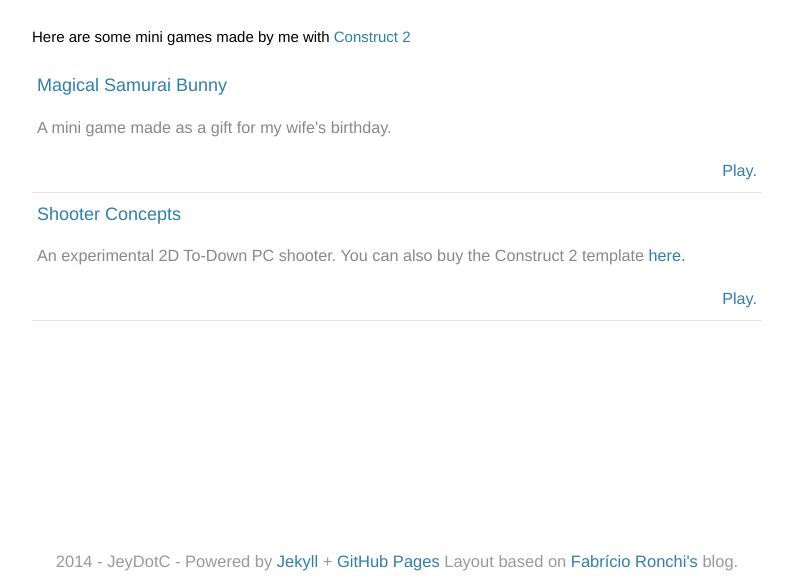
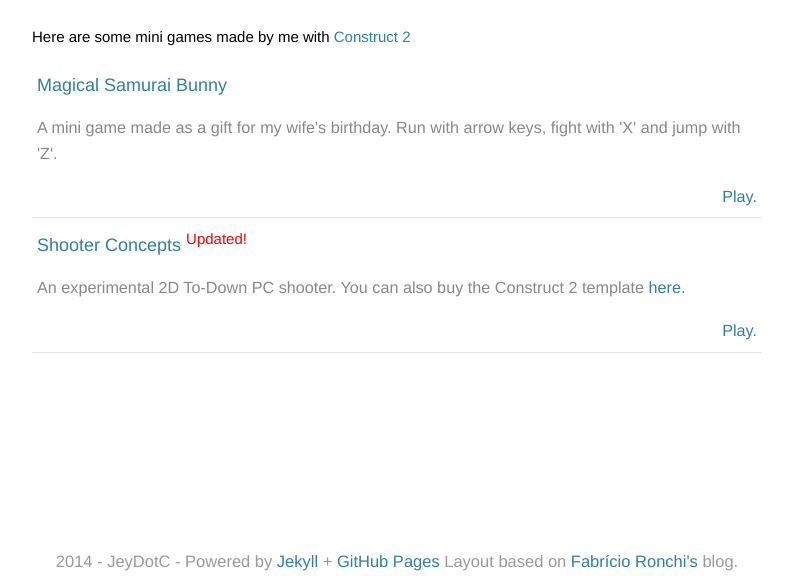
Before and after one commit to JeyDotC/jeydotc.github.io, a Jekyll site: the page built from construct2/index.html, in a window 1280 px wide, cut to the strip 324-900 px from the top of the page. Shown: the whole strip, without its empty margins (243-1036 px from the left). Built offline with Jekyll 4.4.1, drawn with Linux system fonts in a browser that asks for light colours; some web fonts are replaced; Markdown is read by kramdown in place of the engine named in the settings.

Commit message:
Update index.html

```diff
--- a/construct2/index.html
+++ b/construct2/index.html
@@ -12,14 +12,14 @@ image: /img/contact-background.jpg
                 <li class="my-li">
                     <a href="/construct2-games/Magical-Samuray-Bunny/" target="_blank">Magical Samurai Bunny</a>
                     <p class="excerpt">
-                        A mini game made as a gift for my wife's birthday.
+                        A mini game made as a gift for my wife's birthday. Run with arrow keys, fight with 'X' and jump with 'Z'.
                     </p>
                     <div class="read-more">
                         <a href="/construct2-games/Magical-Samuray-Bunny/" target="_blank">Play.</a>
                     </div>
                 </li>
                 <li class="my-li">
-                    <a href="/construct2-games/Shooter-Concepts/" target="_blank">Shooter Concepts</a>
+                    <a href="/construct2-games/Shooter-Concepts/" target="_blank">Shooter Concepts <sup style="color:red">Updated!</sup></a>
                     <p class="excerpt">
                         An experimental 2D To-Down PC shooter. You can also buy the Construct 2 template
                         <a href="https://www.scirra.com/store/royalty-free-game-templates/top-down-shooter-template-2942" target="_blank">here.</a>
```
